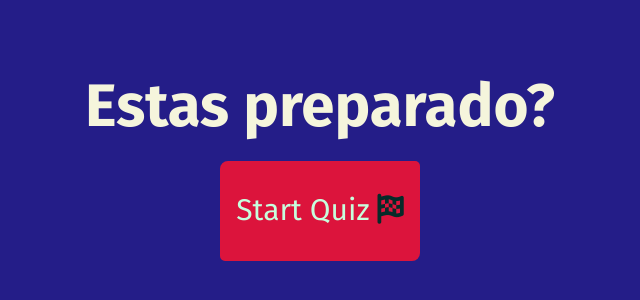
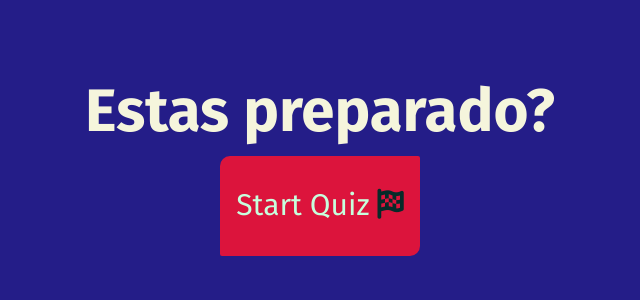
Before and after one commit to Darogon01/quiz_app_vanilla.js, a plain HTML site: page index.html in a window 1280 px wide. Shown: the part 234-534 px from the top of the page, without its empty margins (320-960 px from the left). Drawn offline with Linux system fonts and the light colour scheme.

Commit message:
fixed butto css

```diff
--- a/CSS/styles.css
+++ b/CSS/styles.css
@@ -1,4 +1,4 @@
-@import url('https://fonts.googleapis.com/css2?family=Fira+Sans:wght@400;700&display=swap');
+@import url("https://fonts.googleapis.com/css2?family=Fira+Sans:wght@400;700&display=swap");
 
 * {
   box-sizing: border-box;
@@ -8,11 +8,9 @@ html {
 }
 h1 {
   font-size: 6rem;
-  font-family: 'Fira Sans', sans-serif;
+  font-family: "Fira Sans", sans-serif;
   color: beige;
-  margin: 1rem;
-
-
+  margin: 0;
 }
 
 .container {
@@ -24,36 +22,36 @@ h1 {
   justify-content: center;
 }
 
-.container__block {
+.container__start {
   display: flex;
   flex-direction: column;
   align-items: center;
   text-align: center;
-
-
+  row-gap: 1rem;
 }
 
 .container__btn {
-  position: relative;
   display: flex;
   justify-content: center;
   align-items: center;
+}
+
+.container__btn button {
   height: 10rem;
   width: 20rem;
   background-color: crimson;
-  border-radius: 0.8rem 0.5rem;
-  margin: 1rem;
-}
-
-.container__btn a {
-  text-decoration: none;
+  border-radius: 1rem 0.2rem;
+  border: none;
   color: rgb(199, 255, 221);
   font-size: 3rem;
-  font-family: 'Fira Sans', sans-serif;
+  font-family: "Fira Sans", sans-serif;
   font-weight: 400;
+  cursor: pointer;
 }
-.container__btn:hover{
-  background: rgb(236, 98, 126) ;
+.container__btn button:hover {
+  background: rgb(236, 98, 126);
+  color: aqua;
+
 }
 
 .container__btn i {
--- a/index.html
+++ b/index.html
@@ -16,13 +16,13 @@
   </head>
   <body>
     <header class="container">
-      <main class="container__block">
+      <main class="container__start">
         <h1>Estas preparado?</h1>
         <div class="container__btn">
-          <a href="#" id="start"
+          <button href="#" id="start" type="button"
             >Start Quiz
             <i class="fas fa-flag-checkered"></i>
-          </a>
+          </button>
         </div>
       </main>
     </header>
```
